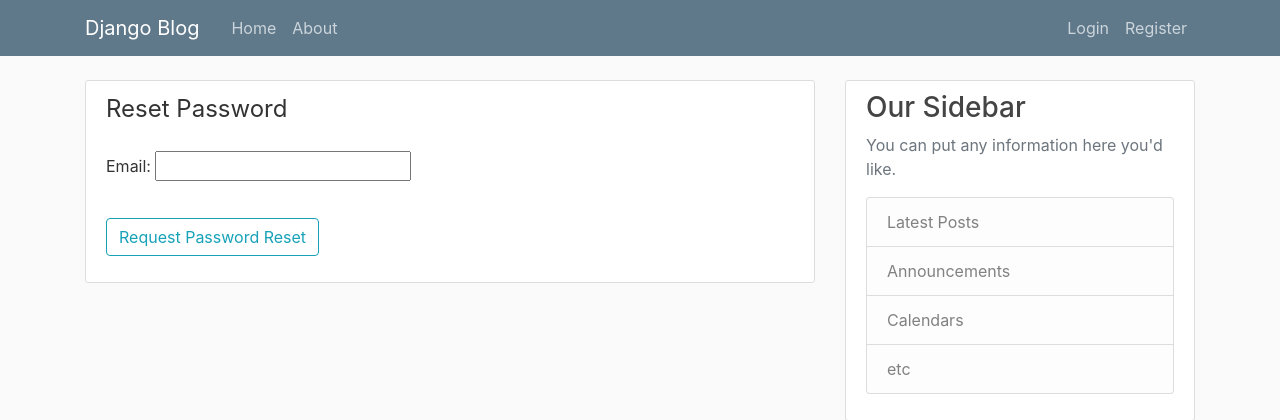
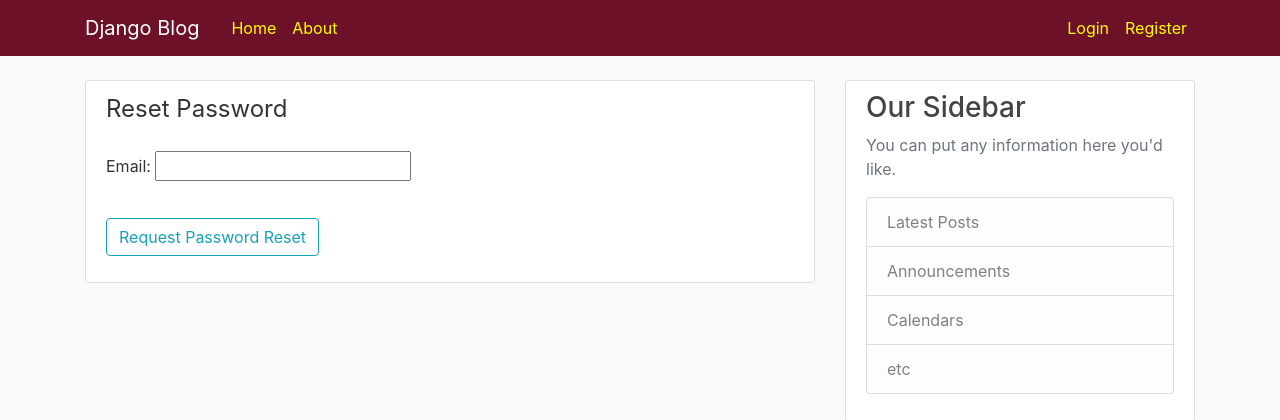
Before and after one commit to aayush502/django_blog, a Django app: page /password-reset/ in a window 1280 px wide. Shown: the top 420 px of the page. Run offline with Django 3.2, Linux system fonts and the light colour scheme; some libraries are stand-ins or nearby versions.

Commit message:
navbar color

```diff
--- a/blog/static/blog/main.css
+++ b/blog/static/blog/main.css
@@ -13,11 +13,11 @@ body {
   }
 
   .bg-steel {
-    background-color: #5f788a;
+    background-color: #6d1128;
   }
 
   .site-header .navbar-nav .nav-link {
-    color: #cbd5db;
+    color: yellow;
   }
 
   .site-header .navbar-nav .nav-link:hover {
--- a/django_project/settings.py
+++ b/django_project/settings.py
@@ -25,7 +25,7 @@ SECRET_KEY = 'zbqs0w%@az=x_8(*i2anlg77@5os_6+h$6ab72_6e8k419r-j+'
 # SECURITY WARNING: don't run with debug turned on in production!
 DEBUG = True
 
-ALLOWED_HOSTS = ['your-blog-nepal.herokuapp.com']
+ALLOWED_HOSTS = ['your-blog-nepal.herokuapp.com','localhost']
 
 
 # Application definition
```
